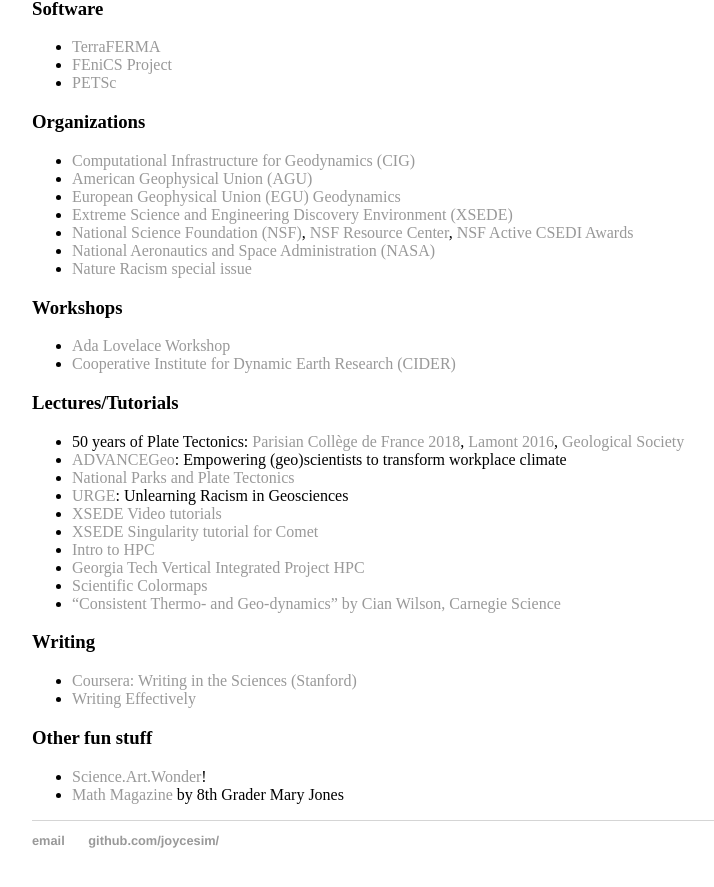
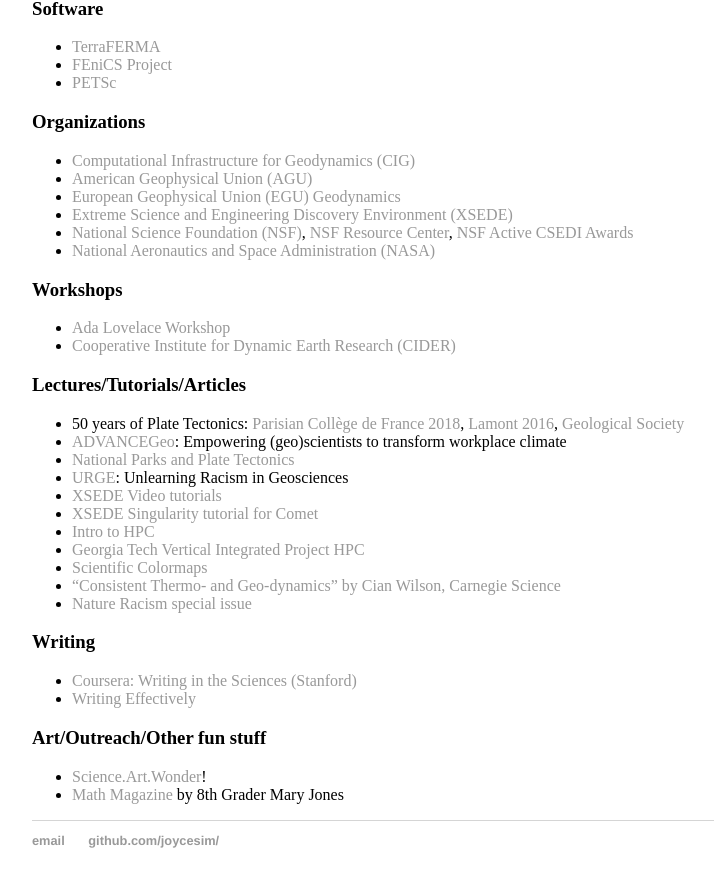
Before and after one commit to joycesim/joycesim.github.io, a Jekyll site: the page built from research/index.md, in a window 1280 px wide and 900 px high, scrolled down 4962 px. Shown: the top 887 px of the window, without its empty margins (224-938 px from the left). Built offline with Jekyll 4.4.1, drawn with Linux system fonts in a browser that asks for light colours.

Commit message:
Update index.md

```diff
--- a/research/index.md
+++ b/research/index.md
@@ -55,13 +55,12 @@
 * [Extreme Science and Engineering Discovery Environment (XSEDE)](https://www.xsede.org/)
 * [National Science Foundation (NSF)](https://www.nsf.gov/), [NSF Resource Center](https://nsfpolicyoutreach.com/resource-center/), [NSF Active CSEDI Awards](https://www.nsf.gov/awardsearch/advancedSearchResult?PIId=&PIFirstName=&PILastName=&PIOrganization=&PIState=&PIZip=&PICountry=&ProgOrganization=&ProgEleCode=1585&BooleanElement=All&ProgRefCode=&BooleanRef=All&Program=&ProgOfficer=&Keyword=&AwardNumberOperator=&AwardAmount=&AwardInstrument=&ActiveAwards=true&OriginalAwardDateOperator=&StartDateOperator=&ExpDateOperator=)
 * [National Aeronautics and Space Administration (NASA)](https://www.nasa.gov/)
-* [Nature Racism special issue](https://www.nature.com/immersive/d42859-022-00031-8/index.html)
 
 ### Workshops
 * [Ada Lovelace Workshop](https://www.egu.eu/gd/meetings/conference-series/ada-lovelace-workshops-on-modelling-mantle-and-lithosphere-dynamics/)
 * [Cooperative Institute for Dynamic Earth Research (CIDER)](https://www.deep-earth.org/)
 
-### Lectures/Tutorials
+### Lectures/Tutorials/Articles
 * 50 years of Plate Tectonics: [Parisian Collège de France 2018](https://www.college-de-france.fr/site/barbara-romanowicz/symposium-2018-06-26-11h00.htm), [Lamont 2016](https://www.ldeo.columbia.edu/news-events/events/plate-tectonics), [Geological Society](https://www.geolsoc.org.uk/wsmith17)
 * [ADVANCEGeo](https://serc.carleton.edu/advancegeo/resources/index.html): Empowering (geo)scientists to transform workplace climate
 * [National Parks and Plate Tectonics](https://www.nps.gov/subjects/geology/plate-tectonics.htm)
@@ -72,11 +71,12 @@
 * [Georgia Tech Vertical Integrated Project HPC](https://www.vip.gatech.edu/teams/team-phoenix-cluster-competition-team-hpc)
 * [Scientific Colormaps](https://www.mathworks.com/matlabcentral/fileexchange/68546-crameri-perceptually-uniform-scientific-colormaps)
 * ["Consistent Thermo- and Geo-dynamics" by Cian Wilson, Carnegie Science](https://www.youtube.com/watch?v=vM21WwjC69c)
+* [Nature Racism special issue](https://www.nature.com/immersive/d42859-022-00031-8/index.html)
 
 ### Writing
 * [Coursera: Writing in the Sciences (Stanford)](https://www.coursera.org/learn/sciwrite)
 * [Writing Effectively](https://www.youtube.com/watch?v=vtIzMaLkCaM)
 
-### Other fun stuff
+### Art/Outreach/Other fun stuff
 * [Science.Art.Wonder](https://sciartwonderatl.wixsite.com/sawatl)!
 * [Math Magazine](https://joycesim.github.io/image/Mathmagazine.pdf) by 8th Grader Mary Jones
```
